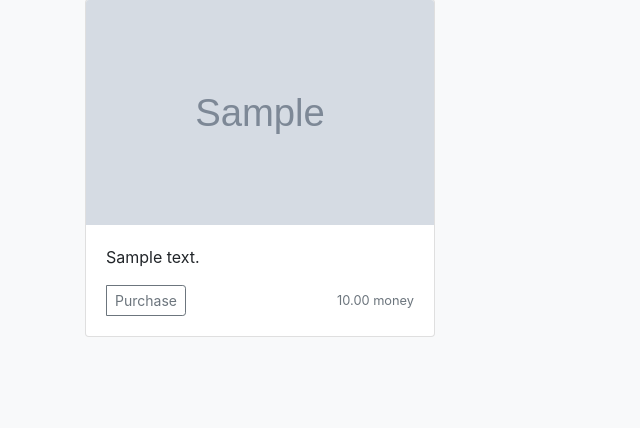
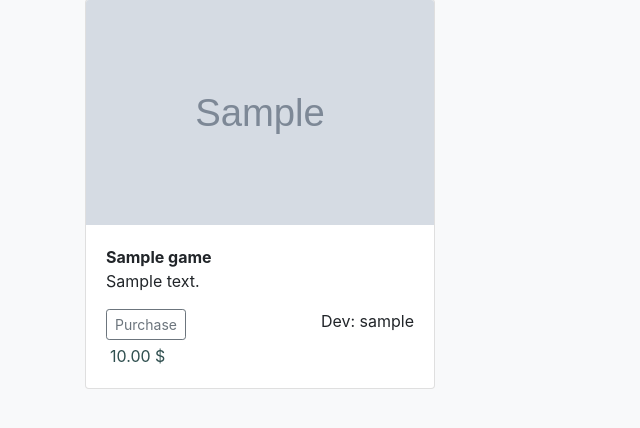
Before and after one commit to MEstlander/GameStore, a Django app: page /store/ in a window 1280 px wide. Shown: the part 105-533 px from the top of the page, without its empty margins (0-640 px from the left). Run offline with Django 3.2, Linux system fonts and the light colour scheme; tables that the repository leaves empty hold one stand-in row (values such as "Sample post"); grey boxes marked "Sample" are stand-in pictures; some libraries are stand-ins or nearby versions.

Commit message:
Add register game

```diff
--- a/gamestore/store/forms.py
+++ b/gamestore/store/forms.py
@@ -1,8 +1,8 @@
 from django import forms
 from .models import Game
 
-class GameFrom(forms.ModelForm):
 
+class GameRegistrationForm(forms.ModelForm):
     class Meta:
         model = Game
-        fields = ('name', 'price', 'category', 'url',)
+        fields = ('title', 'description', 'thumbnail', 'url', 'price',)
--- a/gamestore/store/models.py
+++ b/gamestore/store/models.py
@@ -5,10 +5,11 @@ import users.models as users
 class Game(models.Model):
     title = models.CharField(max_length=50)
     description = models.CharField(max_length=200)
-    thumbnail = models.ImageField(upload_to='thumbnails', default='thumbnails/default.png')
+    thumbnail = models.ImageField(upload_to='thumbnails/', default='thumbnails/default.png')
     url = models.URLField(max_length=200)
     price = models.DecimalField(max_digits=6, decimal_places=2, default=0)
     developer = models.ForeignKey(users.User, on_delete=models.DO_NOTHING, null=True, blank=True)
+    purchases = models.IntegerField(default=0)
 
     def __str__(self):
         return self.title
--- a/gamestore/store/templates/store/base.html
+++ b/gamestore/store/templates/store/base.html
@@ -37,7 +37,7 @@
                         <div class="dropdown-menu" aria-labelledby="navbarDropdown">
                             {% if user.is_developer %}
                             <a class="dropdown-item" href="#">View profile</a>
-                            <a class="dropdown-item" href="#">Register Game</a>
+                            <a class="dropdown-item" href="{% url 'register_game' %}">Register Game</a>
                             <div class="dropdown-divider"></div>
                             <a class="dropdown-item" href="{% url 'logout' %}">Logout</a>
                             {% else %}
--- a/gamestore/store/templates/store/store.html
+++ b/gamestore/store/templates/store/store.html
@@ -14,14 +14,11 @@
               <div class="card mb-4 box-shadow">
                 <img class="card-img-top" src="{{ game.thumbnail.url }}" style="height: 225px; width: 100%; display: block;">
                 <div class="card-body">
-                  <p class="card-text">{{ game.description }}</p>
-                  <div class="d-flex justify-content-between align-items-center">
-                    <div class="btn-group">
-                      <form action="{{ game.url }}" method="get" id="{{ game.id }}"></form>
-                      <button type="submit" class="btn btn-sm btn-outline-secondary" form="{{ game.id }}" value="Submit">Purchase</button>
-                    </div>
-                  <small class="text-muted">{{ game.price}} money</small>
-                  </div>
+                  <p class="card-text"><strong>{{ game.title }}</strong><br>{{ game.description }}</p>
+                  <p class="float-right">Dev: {{ game.developer }}</p>
+                  <form action="#" method="get" id="{{ game.id }}"></form>
+                  <button type="submit" class="btn btn-sm btn-outline-secondary mr-auto" form="{{ game.id }}" value="Submit">Purchase</button>
+                  <p class="ml-1 mt-1 mb-0" style="color: darkslategrey">{{ game.price}} $</p>
                 </div>
               </div>
             </div>
--- a/gamestore/store/urls.py
+++ b/gamestore/store/urls.py
@@ -7,5 +7,6 @@ from django.conf.urls.static import static
 urlpatterns = [
     path('', views.homepage, name='homepage'),
     path('store/', views.store, name='store'),
+    path('game/registration/', views.register_game, name="register_game"),
     path('library/', views.library, name='library')
 ] + static(settings.MEDIA_URL, document_root=settings.MEDIA_ROOT)
--- a/gamestore/store/views.py
+++ b/gamestore/store/views.py
@@ -1,6 +1,8 @@
-from django.shortcuts import render
+from django.shortcuts import render, redirect
 from django.contrib.auth.decorators import login_required
+from users.decorators import developer_required
 from .models import Game
+from .forms import GameRegistrationForm
 
 def homepage(request):
     return render(request, 'store/homepage.html', {
@@ -22,15 +24,17 @@ def library(request):
         'title': 'GameStore - Library',
     })
 
-# Helper methods
 
+@developer_required()
+def register_game(request):
+    if request.method == 'POST':
+        form = GameRegistrationForm(request.POST, request.FILES)
+        if form.is_valid:
+            f = form.save(commit=False)
+            f.developer = request.user
+            f.save()
+            return redirect('homepage')
+    else:
+        form = GameRegistrationForm()
 
-@login_required()
-def registerGame(request):
-    if request.method == 'POST':
-        form = GameForm(request.POST)
-        if form.is_valid:
-            form.save()
-    else:
-        form = GameFrom()
-    return render(request, 'store/game.html', {'form': form})
+    return render(request, 'store/register_game.html', {'form': form})
--- a/gamestore/users/templates/registration/register.html
+++ b/gamestore/users/templates/registration/register.html
@@ -9,9 +9,9 @@
     <div style="display: inline-block; margin-top: 25vh">
       <form method="post" action="{% url 'register' %}">
         {% csrf_token %}
-        <input class="form-control" type="text" name="username" placeholder="Username">
+        <input class="form-control" type="text" name="username" required="" placeholder="Username">
         <p class="ml-3 mt-1" style="color: darkslategrey">Required. 150 characters or fewer. Letters, digits and @/./+/-/_ only.</p>
-        <input class="form-control" type="password" name="password1" placeholder="Password">
+        <input class="form-control" type="password" name="password1" required="" placeholder="Password">
         <ul class="mr-2 mt-1" style="color: darkslategrey">
           <li>Your password can't be too similar to your other personal information.</li>
           <li>Your password must contain at least 8 characters.</li>
--- a/gamestore/users/urls.py
+++ b/gamestore/users/urls.py
@@ -1,8 +1,9 @@
 from django.urls import path, include
+from django.contrib.auth import views as auth_views
 from . import views
 
-
 urlpatterns = [
-    path('', include('django.contrib.auth.urls')),
-    path('register', views.registration, name="register")
+    path('login/', auth_views.LoginView.as_view(), name='login'),
+    path('logout/', auth_views.LogoutView.as_view(), name='logout'),
+    path('register/', views.registration, name="register")
 ]
--- a/gamestore/users/views.py
+++ b/gamestore/users/views.py
@@ -12,7 +12,7 @@ def registration(request):
                                     password=form.cleaned_data['password1'],
                                     )
             login(request, new_user)
-            return redirect('/')
+            return redirect('homepage')
     else:
         form = RegistrationForm
     return render(request, 'registration/register.html', {
--- a/requirements.txt
+++ b/requirements.txt
@@ -3,3 +3,7 @@ pytz==2017.3
 Django==2.0.1
 django-yarn==0.0.1
 pytz==2017.3
+Django==2.0.1
+django-yarn==0.0.1
+Pillow==5.0.0
+pytz==2017.3
```
Also changed, not shown: gamestore/store/templates/store/register_game.html (added, +19 -0 lines), gamestore/users/decorators.py (added, +17 -0 lines).
